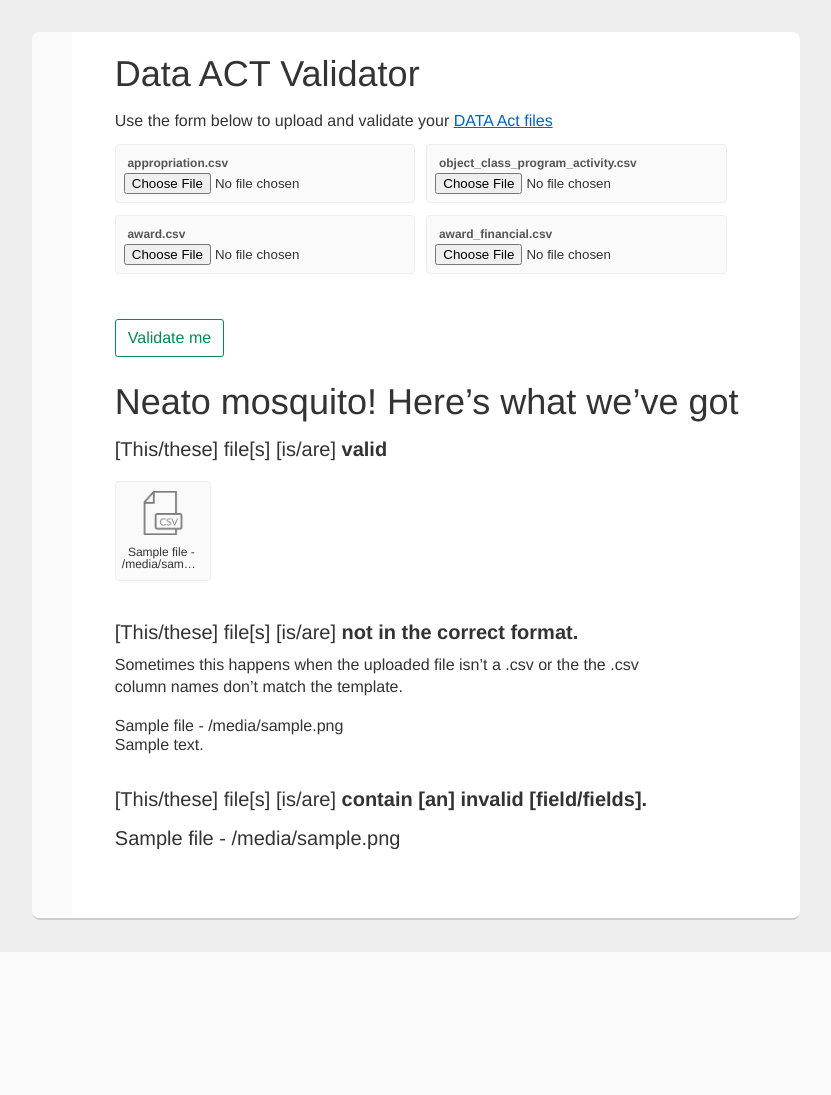
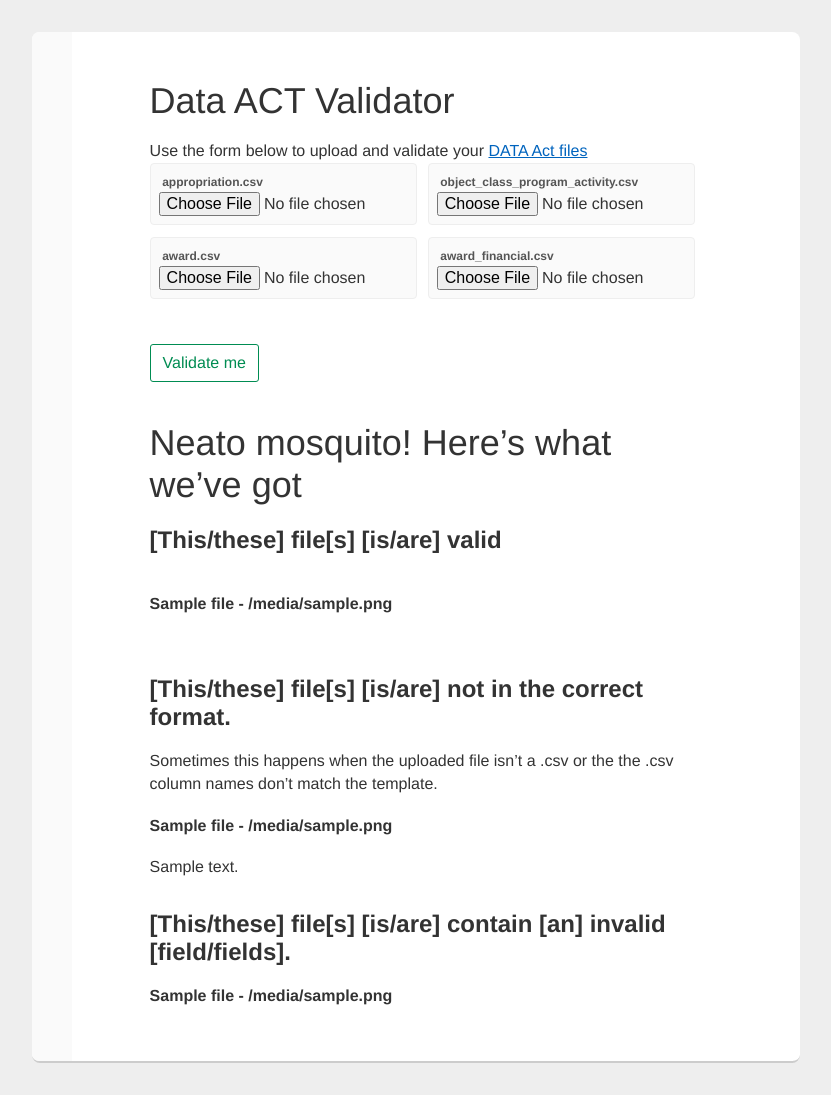
Before and after one commit to 18F/data-act-pilot, a Flask app: template app/templates/home.html in a window 1280 px wide. Shown: the whole page, without its empty margins (224-1055 px from the left). Before the commit the page ends 920 px from the top, so only its background shows below. Run offline with Flask 2, Linux system fonts and the light colour scheme; the template is opened without the code that fills it: most values are stand-ins (such as "Sample title", 1, 10 or a date in 2020).

Commit message:
Improve styling of errors with table

```diff
--- a/app/src/css/reset.css
+++ b/app/src/css/reset.css
@@ -1,62 +1,357 @@
-/* http://meyerweb.com/eric/tools/css/reset/
-   v2.0 | 20110126
-   License: none (public domain)
-*/
+/*! normalize.css v3.0.2 | MIT License | git.io/normalize */
+/**
+ * 1. Set default font family to sans-serif.
+ * 2. Prevent iOS text size adjust after orientation change, without disabling
+ *    user zoom.
+ */
+html {
+  font-family: sans-serif;
+  /* 1 */
+  -ms-text-size-adjust: 100%;
+  /* 2 */
+  -webkit-text-size-adjust: 100%;
+  /* 2 */ }
 
-html, body, div, span, applet, object, iframe,
-h1, h2, h3, h4, h5, h6, p, blockquote, pre,
-a, abbr, acronym, address, big, cite, code,
-del, dfn, em, img, ins, kbd, q, s, samp,
-small, strike, strong, sub, sup, tt, var,
-b, u, i,
-dl, dt, dd, ol, ul, li,
-fieldset, form, label, legend,
-table, caption, tbody, tfoot, thead, tr, th, td,
-article, aside, canvas, details, embed,
-figure, figcaption, footer, header, menu, nav,
-output, ruby, section, summary,
-time, mark, audio, video {
-  margin: 0;
-  padding: 0;
-  border: 0;
-  font-size: 100%;
-  font: inherit;
+/**
+ * Remove default margin.
+ */
+body {
+  margin: 0; }
+
+/* HTML5 display definitions
+   ========================================================================== */
+/**
+ * Correct `block` display not defined for any HTML5 element in IE 8/9.
+ * Correct `block` display not defined for `details` or `summary` in IE 10/11
+ * and Firefox.
+ * Correct `block` display not defined for `main` in IE 11.
+ */
+article,
+aside,
+details,
+figcaption,
+figure,
+footer,
+header,
+hgroup,
+main,
+menu,
+nav,
+section,
+summary {
+  display: block; }
+
+/**
+ * 1. Correct `inline-block` display not defined in IE 8/9.
+ * 2. Normalize vertical alignment of `progress` in Chrome, Firefox, and Opera.
+ */
+audio,
+canvas,
+progress,
+video {
+  display: inline-block;
+  /* 1 */
   vertical-align: baseline;
-}
-/* HTML5 display-role reset for older browsers */
-article, aside, details, figcaption, figure,
-footer, header, hgroup, menu, nav, section {
-  display: block;
-}
-body { line-height: 1; }
-ol, ul { list-style: none; }
-blockquote, q { quotes: none; }
-blockquote:before, blockquote:after,
-q:before, q:after { content: ''; content: none; }
-table {
-  border-collapse: collapse;
-  border-spacing: 0;
-}
+  /* 2 */ }
 
-html {
-  box-sizing: border-box;
-  font-size: 16px;
-  font-family: sans-serif; /* 1 */
-  -ms-text-size-adjust: 100%;
-  -webkit-text-size-adjust: 100%; /* Prevent font scaling in landscape while allowing user zoom */
-}
+/**
+ * Prevent modern browsers from displaying `audio` without controls.
+ * Remove excess height in iOS 5 devices.
+ */
+audio:not([controls]) {
+  display: none;
+  height: 0; }
 
-*, *:before, *:after { box-sizing: inherit; }
+/**
+ * Address `[hidden]` styling not present in IE 8/9/10.
+ * Hide the `template` element in IE 8/9/11, Safari, and Firefox < 22.
+ */
+[hidden],
+template {
+  display: none; }
 
-html{ font-size: 16px; }
+/* Links
+   ========================================================================== */
+/**
+ * Remove the gray background color from active links in IE 10.
+ */
+a {
+  background-color: transparent; }
 
+/**
+ * Improve readability when focused and also mouse hovered in all browsers.
+ */
+a:active,
+a:hover {
+  outline: 0; }
+
+/* Text-level semantics
+   ========================================================================== */
+/**
+ * Address styling not present in IE 8/9/10/11, Safari, and Chrome.
+ */
+abbr[title] {
+  border-bottom: 1px dotted; }
+
+/**
+ * Address style set to `bolder` in Firefox 4+, Safari, and Chrome.
+ */
+b,
+strong {
+  font-weight: bold; }
+
+/**
+ * Address styling not present in Safari and Chrome.
+ */
+dfn {
+  font-style: italic; }
+
+/**
+ * Address variable `h1` font-size and margin within `section` and `article`
+ * contexts in Firefox 4+, Safari, and Chrome.
+ */
+h1 {
+  font-size: 2em;
+  margin: 0.67em 0; }
+
+/**
+ * Address styling not present in IE 8/9.
+ */
+mark {
+  background: #ff0;
+  color: #000; }
+
+/**
+ * Address inconsistent and variable font size in all browsers.
+ */
+small {
+  font-size: 80%; }
+
+/**
+ * Prevent `sub` and `sup` affecting `line-height` in all browsers.
+ */
 sub,
 sup {
   font-size: 75%;
   line-height: 0;
   position: relative;
-  vertical-align: baseline;
-}
+  vertical-align: baseline; }
 
-sup { top: -0.5em; }
-sub { bottom: -0.25em; }
+sup {
+  top: -0.5em; }
+
+sub {
+  bottom: -0.25em; }
+
+/* Embedded content
+   ========================================================================== */
+/**
+ * Remove border when inside `a` element in IE 8/9/10.
+ */
+img {
+  border: 0; }
+
+/**
+ * Correct overflow not hidden in IE 9/10/11.
+ */
+svg:not(:root) {
+  overflow: hidden; }
+
+/* Grouping content
+   ========================================================================== */
+/**
+ * Address margin not present in IE 8/9 and Safari.
+ */
+figure {
+  margin: 1em 40px; }
+
+/**
+ * Address differences between Firefox and other browsers.
+ */
+hr {
+  -moz-box-sizing: content-box;
+  box-sizing: content-box;
+  height: 0; }
+
+/**
+ * Contain overflow in all browsers.
+ */
+pre {
+  overflow: auto; }
+
+/**
+ * Address odd `em`-unit font size rendering in all browsers.
+ */
+code,
+kbd,
+pre,
+samp {
+  font-family: monospace, monospace;
+  font-size: 1em; }
+
+/* Forms
+   ========================================================================== */
+/**
+ * Known limitation: by default, Chrome and Safari on OS X allow very limited
+ * styling of `select`, unless a `border` property is set.
+ */
+/**
+ * 1. Correct color not being inherited.
+ *    Known issue: affects color of disabled elements.
+ * 2. Correct font properties not being inherited.
+ * 3. Address margins set differently in Firefox 4+, Safari, and Chrome.
+ */
+button,
+input,
+optgroup,
+select,
+textarea {
+  color: inherit;
+  /* 1 */
+  font: inherit;
+  /* 2 */
+  margin: 0;
+  /* 3 */ }
+
+/**
+ * Address `overflow` set to `hidden` in IE 8/9/10/11.
+ */
+button {
+  overflow: visible; }
+
+/**
+ * Address inconsistent `text-transform` inheritance for `button` and `select`.
+ * All other form control elements do not inherit `text-transform` values.
+ * Correct `button` style inheritance in Firefox, IE 8/9/10/11, and Opera.
+ * Correct `select` style inheritance in Firefox.
+ */
+button,
+select {
+  text-transform: none; }
+
+/**
+ * 1. Avoid the WebKit bug in Android 4.0.* where (2) destroys native `audio`
+ *    and `video` controls.
+ * 2. Correct inability to style clickable `input` types in iOS.
+ * 3. Improve usability and consistency of cursor style between image-type
+ *    `input` and others.
+ */
+button,
+html input[type="button"],
+input[type="reset"],
+input[type="submit"] {
+  -webkit-appearance: button;
+  /* 2 */
+  cursor: pointer;
+  /* 3 */ }
+
+/**
+ * Re-set default cursor for disabled elements.
+ */
+button[disabled],
+html input[disabled] {
+  cursor: default; }
+
+/**
+ * Remove inner padding and border in Firefox 4+.
+ */
+button::-moz-focus-inner,
+input::-moz-focus-inner {
+  border: 0;
+  padding: 0; }
+
+/**
+ * Address Firefox 4+ setting `line-height` on `input` using `!important` in
+ * the UA stylesheet.
+ */
+input {
+  line-height: normal; }
+
+/**
+ * It's recommended that you don't attempt to style these elements.
+ * Firefox's implementation doesn't respect box-sizing, padding, or width.
+ *
+ * 1. Address box sizing set to `content-box` in IE 8/9/10.
+ * 2. Remove excess padding in IE 8/9/10.
+ */
+input[type="checkbox"],
+input[type="radio"] {
+  box-sizing: border-box;
+  /* 1 */
+  padding: 0;
+  /* 2 */ }
+
+/**
+ * Fix the cursor style for Chrome's increment/decrement buttons. For certain
+ * `font-size` values of the `input`, it causes the cursor style of the
+ * decrement button to change from `default` to `text`.
+ */
+input[type="number"]::-webkit-inner-spin-button,
+input[type="number"]::-webkit-outer-spin-button {
+  height: auto; }
+
+/**
+ * 1. Address `appearance` set to `searchfield` in Safari and Chrome.
+ * 2. Address `box-sizing` set to `border-box` in Safari and Chrome
+ *    (include `-moz` to future-proof).
+ */
+input[type="search"] {
+  -webkit-appearance: textfield;
+  /* 1 */
+  -moz-box-sizing: content-box;
+  -webkit-box-sizing: content-box;
+  /* 2 */
+  box-sizing: content-box; }
+
+/**
+ * Remove inner padding and search cancel button in Safari and Chrome on OS X.
+ * Safari (but not Chrome) clips the cancel button when the search input has
+ * padding (and `textfield` appearance).
+ */
+input[type="search"]::-webkit-search-cancel-button,
+input[type="search"]::-webkit-search-decoration {
+  -webkit-appearance: none; }
+
+/**
+ * Define consistent border, margin, and padding.
+ */
+fieldset {
+  border: 1px solid #c0c0c0;
+  margin: 0 2px;
+  padding: 0.35em 0.625em 0.75em; }
+
+/**
+ * 1. Correct `color` not being inherited in IE 8/9/10/11.
+ * 2. Remove padding so people aren't caught out if they zero out fieldsets.
+ */
+legend {
+  border: 0;
+  /* 1 */
+  padding: 0;
+  /* 2 */ }
+
+/**
+ * Remove default vertical scrollbar in IE 8/9/10/11.
+ */
+textarea {
+  overflow: auto; }
+
+/**
+ * Don't inherit the `font-weight` (applied by a rule above).
+ * NOTE: the default cannot safely be changed in Chrome and Safari on OS X.
+ */
+optgroup {
+  font-weight: bold; }
+
+/* Tables
+   ========================================================================== */
+/**
+ * Remove most spacing between table cells.
+ */
+table {
+  border-collapse: collapse;
+  border-spacing: 0; }
+
+td,
+th {
+  padding: 0; }
--- a/app/src/css/screen.css
+++ b/app/src/css/screen.css
@@ -24,8 +24,6 @@ a:hover{ color: #003c72; }
 
 p, li, dd, dt {
   line-height: 1.4em;
-  max-width: 36em;
-  margin-bottom: 0.7em;
 }
 
 @media screen and (min-width: 533.33px) {
@@ -52,9 +50,8 @@ span.preposition{
   text-transform: lowercase;
 }
 
-div.wrapper{
-  width: 90%;
-  max-width: 800px;
+.wrapper{
+  width:  80%;
   margin: 0 auto;
   position: relative;
 }
@@ -158,7 +155,6 @@ textarea{
   width: 100%;
   margin: 0;
   outline: none;
-  font: inherit;
 }
 
 input[type=radio],
@@ -255,7 +251,6 @@ fieldset > p{
   margin-top: 8px;
   font-size: 12px;
   line-height: 1.3;
-  max-width: 28em;
   display: block;
   color: #333;
 }
@@ -365,7 +360,6 @@ fieldset div.field:last-of-type+fieldset{
 fieldset > legend,
 .field .label-text{
   display: block;
-  max-width: 40em;
   margin: 0 0 8px;
   padding: 0;
   position: static;
@@ -614,7 +608,6 @@ body.branches .branch > header > h1.branch-logic{ display: none; }
   background: #ccc;
 }
 
-main div.wrap > form { max-width: 576px; }
 
 @media screen and (min-width: 640px) {
   main div.wrap > form {
@@ -688,8 +681,7 @@ body {
   padding: 1em;
   border-radius: 8px;
   margin: 2.5% auto;
-  max-width: 768px;
-  width: 95%;
+  width: 60%;
   border-bottom: 2px solid #ccc;
   position: relative;
 }
@@ -833,7 +825,7 @@ div.field.field-file span.label-text{
     padding: 1.5em;
     padding-left: 3em;
     margin: 2em auto;
-    width: 90%;
+    width: 60%;
   }
 
   body::after { width: 2.5em; }
@@ -912,3 +904,28 @@ div.field.field-file span.label-text{
   }
 
 }
+
+table {
+  margin: 0 0 2rem 0;
+  min-width: 100%; }
+  table thead th {
+    text-align: left; }
+  table th, table td {
+    border: 1px solid #757575;
+    line-height: 1;
+    padding: 1rem; }
+
+.usa-table-bordered {
+  border-spacing: 0; }
+  .usa-table-bordered thead tr {
+    background-color: #eeeeee; }
+
+.usa-table-borderless thead tr th {
+  border-top: 0; }
+.usa-table-borderless th, .usa-table-borderless td {
+  border-left: 0;
+  border-right: 0; }
+
+p {
+  margin: 0;
+}
--- a/app/templates/home.html
+++ b/app/templates/home.html
@@ -42,22 +42,23 @@
   <div class="wrapper">
     <h1>Neato mosquito! Here&rsquo;s what we&rsquo;ve got</h1>
     <section class="files files-valid">
-      <h1>[This/these] file[s] [is/are] <strong>valid</strong></h1>
+      <h2>[This/these] file[s] [is/are] <strong>valid</strong></h2>
       {% for file in correct_files %}
       <article class="file">
-        <h1>{{ file['template_name'] }} - {{ file['filename'] }}</h1>
+        <h4>{{ file['template_name'] }} - {{ file['filename'] }}</h4>
       </article>
       {% endfor %}
     </section>
 
     <section class="files files-in-incorrect-format">
       <header>
-        <h1>[This/these] file[s] [is/are] <strong>not in the correct format.</strong></h1>
+        <h2>[This/these] file[s] [is/are] <strong>not in the correct
+            format.</strong></h2>
         <p>Sometimes this happens when the uploaded file isn&rsquo;t a .csv or the the .csv column names don&rsquo;t match the template.</p>
       </header>
       {% for file in wrong_files %}
       <article class="file-with-errors">
-        <h1>{{ file['template_name'] }} - {{ file['filename'] }}</h1>
+        <h4>{{ file['template_name'] }} - {{ file['filename'] }}</h4>
         <article class="error">
           <p>{{ file['message'] }}</p>
         </article>
@@ -65,24 +66,29 @@
       {% endfor %}
     </section>
     <section class="files files-with-invalid-fields">
-      <h1>[This/these] file[s] [is/are] <strong>contain [an] invalid [field/fields].</strong></h1>
+      <h2>[This/these] file[s] [is/are] <strong>contain [an] invalid
+          [field/fields].</strong></h2>
       {% for file in invalid_files %}
-        <h1>{{ file['template_name'] }} - {{ file['filename'] }}</h1>
+        <h4>{{ file['template_name'] }} - {{ file['filename'] }}</h4>
         <article class="error">
           {% for rows in file['errors'] %}
           {% for row, errors in rows.iteritems() %}
-            <p>Row: {{ row }} </p>
-            <table>
+          <p><strong>Row: {{ row }}</strong></p>
+            <table class="usa-table-bordered">
+              <thead>
               <tr>
                 <th>Field name</th>
                 <th>Error</th>
               </tr>
+              </thead>
+              <tbody>
               {% for error in errors['errors'] %}
                 <tr>
                   <td>{{ error['fieldname'] }}</td>
                   <td>{{ error['error_string'] }}</td>
                 </tr>
               {% endfor %}
+              </tbody>
             </table>
           {% endfor %}
           {% endfor %}
```
